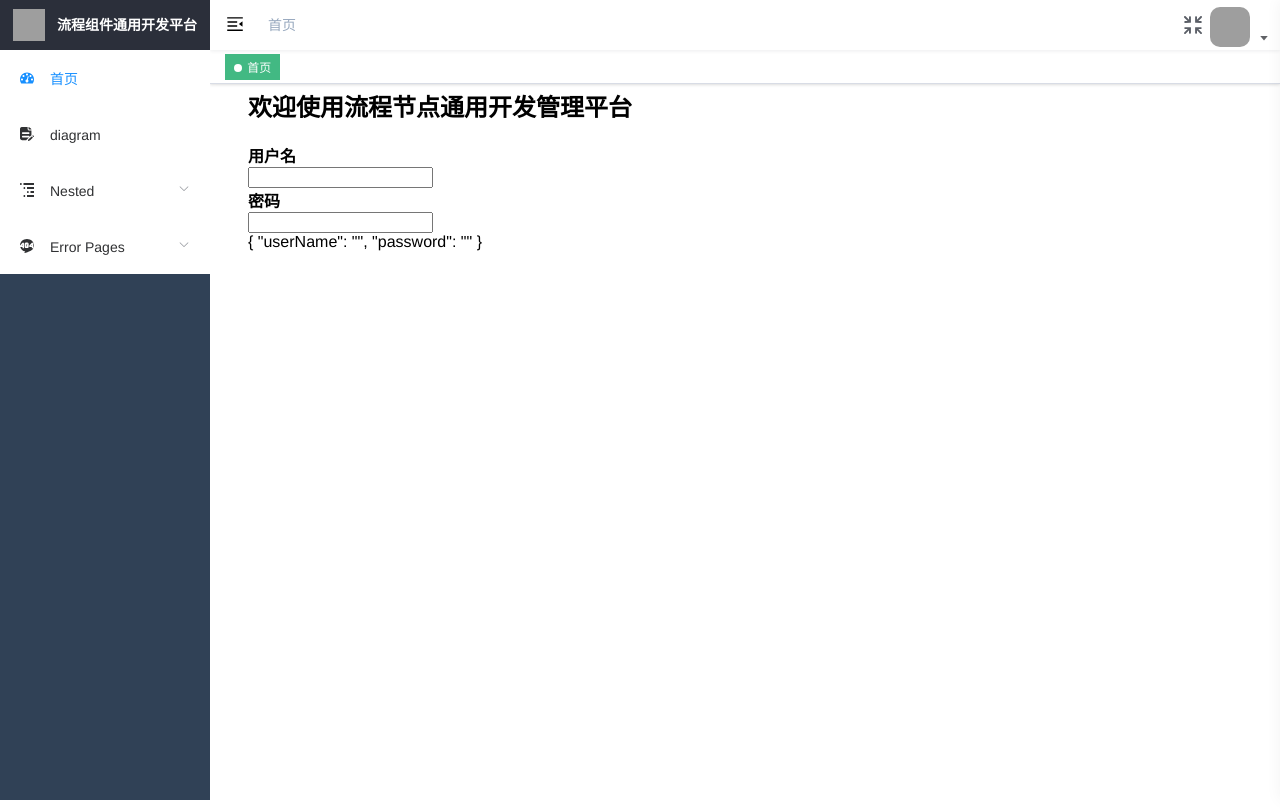
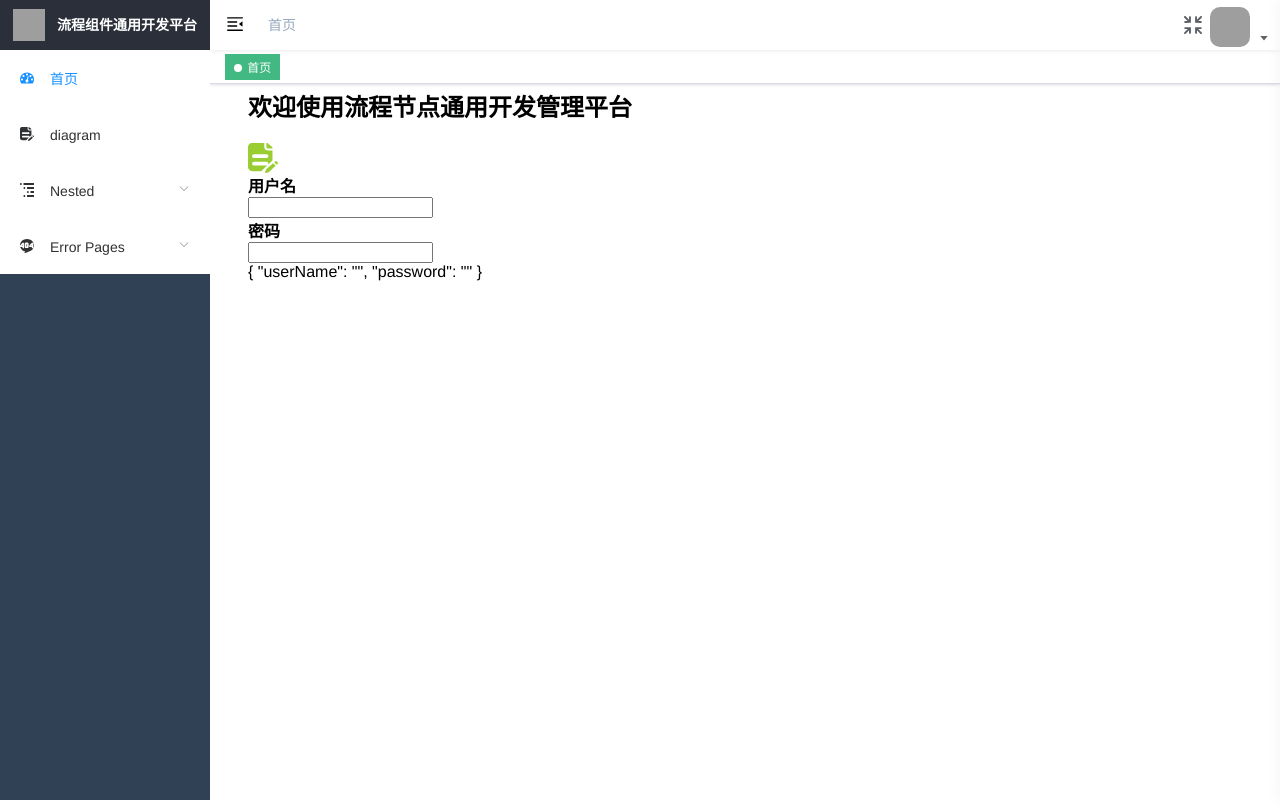
Before and after one commit to xiongbafenghuolang/element-ui, a Vue app in the folder platform-project/: page /#/home in a window 1280 px wide. Built offline with nearby package versions, Linux system fonts and the light colour scheme; grey boxes are pictures that could not be loaded.

Commit message:
图标使用

```diff
--- a/platform-project/src/views/home/index.vue
+++ b/platform-project/src/views/home/index.vue
@@ -2,7 +2,7 @@
   <div class="dashboard-container">
     <h2>欢迎使用流程节点通用开发管理平台</h2>
     <!-- svg的运用示例(已封装组件) -->
-     <!-- <svg-icon icon-class="form" /> -->
+     <svg-icon icon-class="form" class-name="icon" />
     <!-- svg的运用示例(未封装) -->
      <!-- <svg>
        <use xlink:href="#icon-404"></use>
@@ -80,4 +80,8 @@ export default {
     line-height: 46px;
   }
 }
+.icon {
+  font-size: 30px;
+  color: yellowgreen;
+}
 </style>
```
